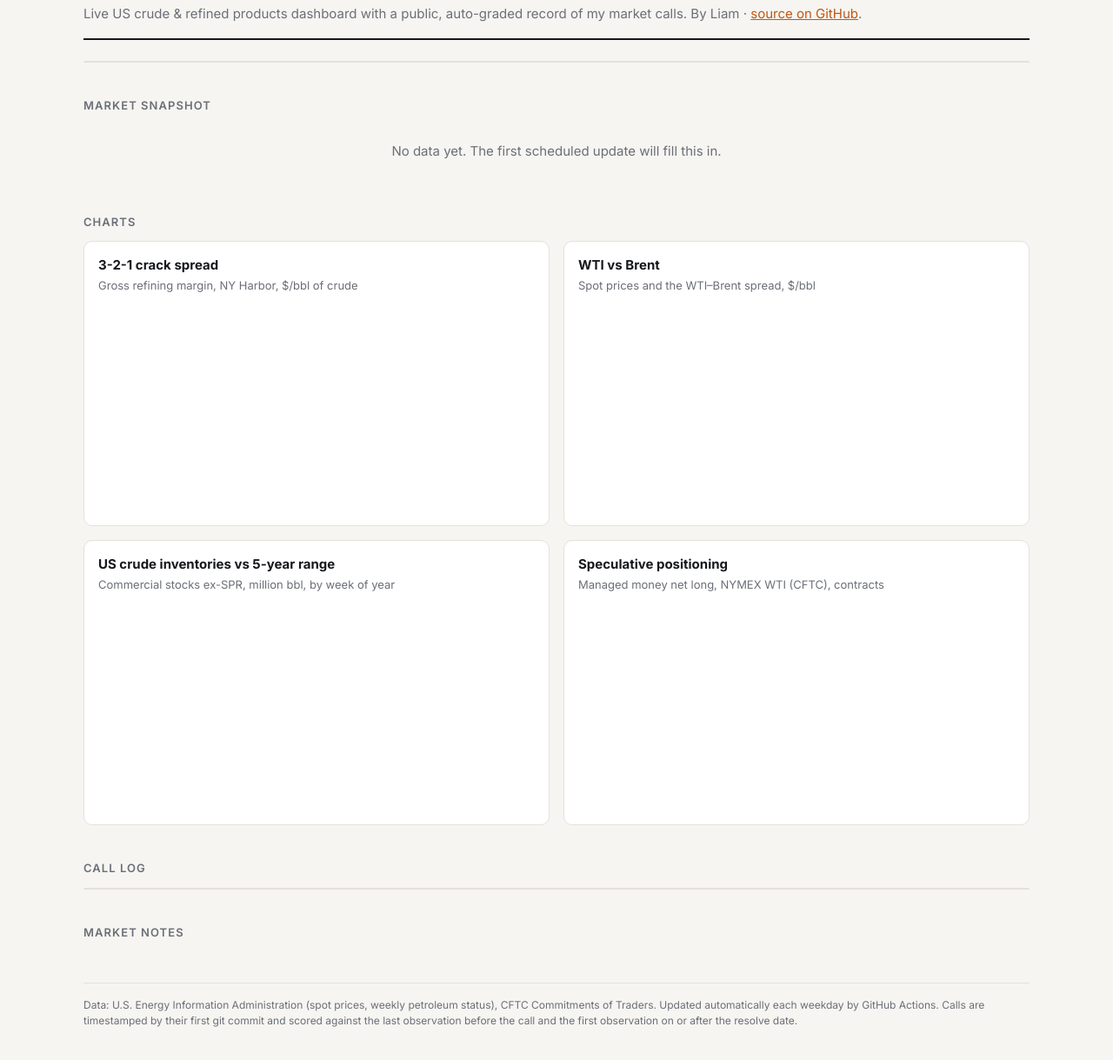
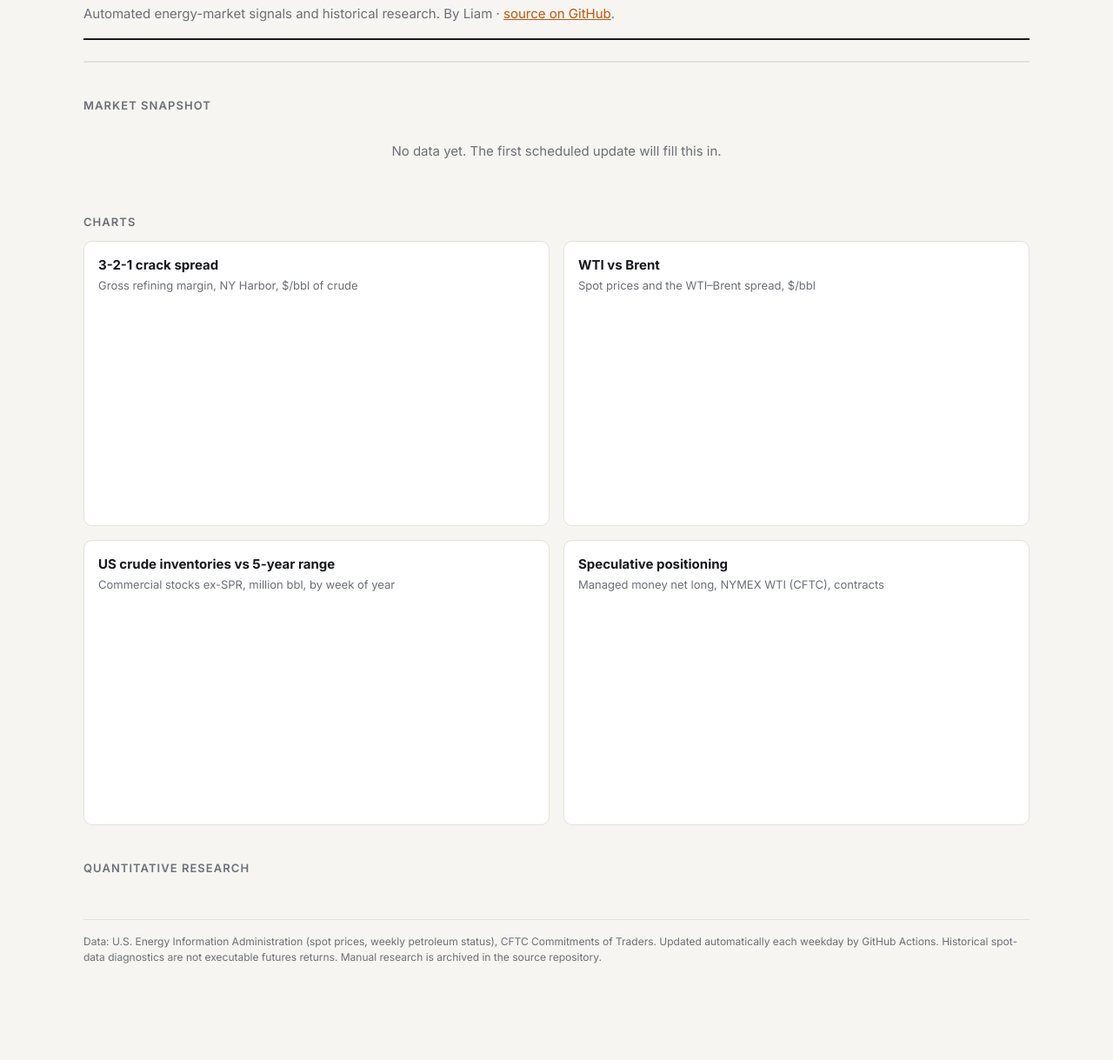
Before and after one commit to liamstutz/commodity-market-monitor, a plain HTML site: page site/index.html in a window 1280 px wide. Shown: the part 73-1292 px from the top of the page at 87% size. After the commit the page ends 1247 px from the top, so only its background shows below. Drawn offline with nearby package versions, Linux system fonts and the light colour scheme; no server answers.

Commit message:
Integrate automated research dashboard

```diff
--- a/site/index.html
+++ b/site/index.html
@@ -4,7 +4,7 @@
 <meta charset="utf-8">
 <meta name="viewport" content="width=device-width, initial-scale=1">
 <title>Commodity Market Monitor</title>
-<meta name="description" content="Live US energy market dashboard with a public, auto-graded track record of market calls.">
+<meta name="description" content="Automated commodity quantitative research dashboard.">
 <link rel="preconnect" href="https://fonts.googleapis.com">
 <link href="https://fonts.googleapis.com/css2?family=IBM+Plex+Mono:wght@400;500&family=Inter:wght@400;500;600;700&display=swap" rel="stylesheet">
 <script src="https://cdn.jsdelivr.net/npm/chart.js@4.4.1/dist/chart.umd.min.js"></script>
@@ -16,7 +16,7 @@
     <div>
       <h1>Commodity Market Monitor <span>/ Energy</span></h1>
       <!-- EDIT: put your name and links here -->
-      <p class="sub">Live US crude &amp; refined products dashboard with a public, auto-graded record of my market calls. By Liam · <a href="https://github.com/liamstutz/commodity-market-monitor">source on GitHub</a>.</p>
+      <p class="sub">Automated energy-market signals and historical research. By Liam · <a href="https://github.com/liamstutz/commodity-market-monitor">source on GitHub</a>.</p>
     </div>
     <div class="stamp mono" id="stamp"></div>
   </header>
@@ -34,16 +34,11 @@
     <div class="card"><h3>Speculative positioning</h3><p>Managed money net long, NYMEX WTI (CFTC), contracts</p><div class="chart"><canvas id="c_cot"></canvas></div></div>
   </div>
 
-  <h2>Call log</h2>
-  <div class="tablewrap" id="calls"></div>
-
-  <h2>Market notes</h2>
-  <div id="notes"></div>
-
+  <h2>Quantitative research</h2>
+  <div id="calls"></div>
   <footer>
     Data: U.S. Energy Information Administration (spot prices, weekly petroleum status), CFTC Commitments of Traders.
-    Updated automatically each weekday by GitHub Actions. Calls are timestamped by their first git commit and scored
-    against the last observation before the call and the first observation on or after the resolve date.
+    Updated automatically each weekday by GitHub Actions. Historical spot-data diagnostics are not executable futures returns. Manual research is archived in the source repository.
   </footer>
 </div>
 
```
